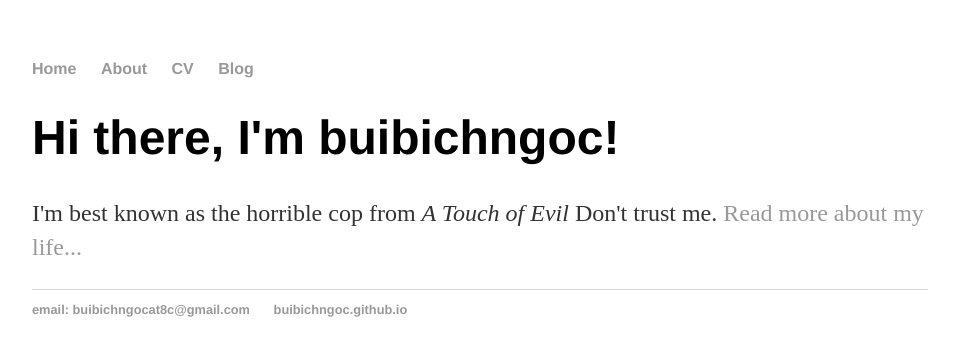
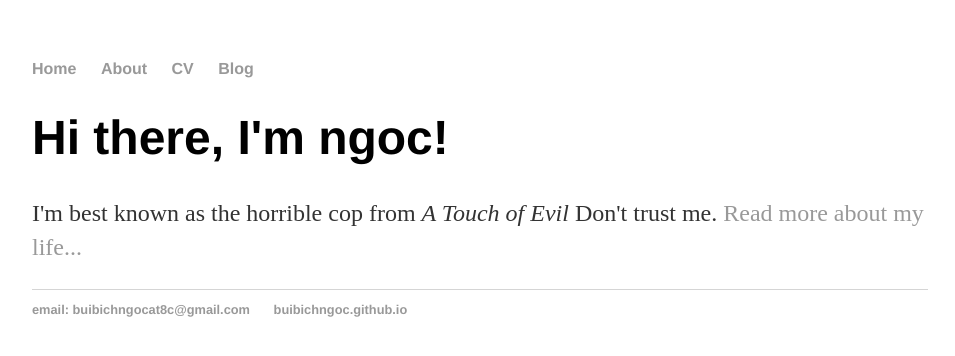
Before and after one commit to buibichngoc/buibichngoc.github.io, a Jekyll site: the page built from index.html, in a window 1280 px wide. Shown: the top 356 px of the page, without its empty margins (160-1115 px from the left). Built offline with Jekyll 4.4.1, drawn with Linux system fonts in a browser that asks for light colours.

Commit message:
Update index.html

```diff
--- a/index.html
+++ b/index.html
@@ -3,6 +3,6 @@ layout: default
 title: buibichngoc
 ---
 <div class="blurb">
-	<h1>Hi there, I'm buibichngoc!</h1>
+	<h1>Hi there, I'm ngoc!</h1>
 	<p>I'm best known as the horrible cop from <em>A Touch of Evil</em> Don't trust me. <a href="/about">Read more about my life...</a></p>
 </div><!-- /.blurb -->
```
